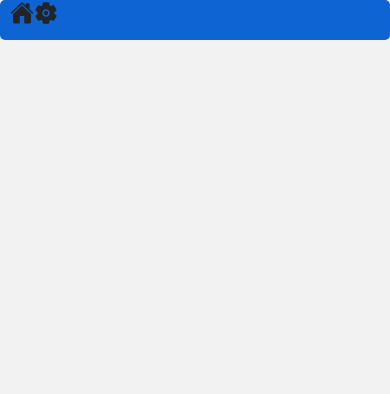
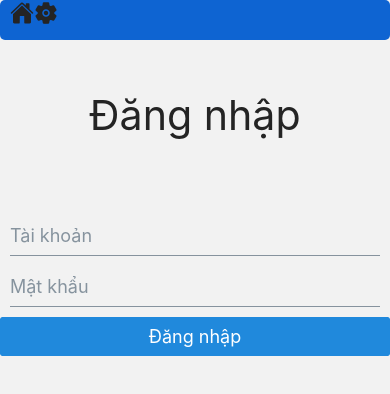
Before and after one commit to YumeAyasaki/image_captioning, a React Native app in the folder client/: screen / in a window 390 px wide. Both pictures are taken after a click on the button "Đăng nhập". Shown: the top 394 px of the page. Built offline with nearby package versions, Linux system fonts and the light colour scheme.

Commit message:
Add login and register screens.

```diff
--- a/client/src/Screens/Login.tsx
+++ b/client/src/Screens/Login.tsx
@@ -1,14 +1,50 @@
 import * as React from 'react';
-import {View} from 'react-native';
+import {StyleSheet, View, TextInput} from 'react-native';
 import {NativeStackScreenProps} from '@react-navigation/native-stack';
+import {Input, Text} from '@rneui/themed';
+import {Input as BaseInput, Button} from '@rneui/base';
 
 import {RootStackParamList} from '../Constants/ScreenTypes';
 
 type Props = NativeStackScreenProps<RootStackParamList, 'Login'>;
 
+const styles = StyleSheet.create({
+  container: {
+    display: 'flex',
+    flex: 1,
+  },
+  titleContainer: {
+    display: 'flex',
+    flexDirection: 'row',
+    justifyContent: 'center',
+    alignItems: 'center',
+    marginTop: 50,
+  },
+  formContainer: {
+    flex: 1,
+    marginTop: 75,
+  },
+});
+
 export function Login({navigation}: Props) {
+  const formRef = {
+    // https://github.com/react-native-elements/react-native-elements/issues/3202#issuecomment-1367369969
+    username: React.createRef<TextInput & BaseInput>(),
+    password: React.createRef<TextInput & BaseInput>(),
+  };
   console.log(navigation);
-  return <View />;
+  return (
+    <View style={styles.container}>
+      <View style={styles.titleContainer}>
+        <Text h1>Đăng nhập</Text>
+      </View>
+      <View style={styles.formContainer}>
+        <Input ref={formRef.username} placeholder="Tài khoản" />
+        <Input ref={formRef.password} placeholder="Mật khẩu" />
+        <Button>Đăng nhập</Button>
+      </View>
+    </View>
+  );
 }
 
 export type LoginProps = Props;
--- a/client/src/Screens/Register.tsx
+++ b/client/src/Screens/Register.tsx
@@ -1,14 +1,52 @@
 import * as React from 'react';
-import {View} from 'react-native';
+import {View, StyleSheet, TextInput} from 'react-native';
 import {NativeStackScreenProps} from '@react-navigation/native-stack';
+import {Input, Text} from '@rneui/themed';
+import {Input as BaseInput, Button} from '@rneui/base';
 
 import {RootStackParamList} from '../Constants/ScreenTypes';
 
 type Props = NativeStackScreenProps<RootStackParamList, 'Register'>;
 
+const styles = StyleSheet.create({
+  container: {
+    display: 'flex',
+    flex: 1,
+  },
+  titleContainer: {
+    display: 'flex',
+    flexDirection: 'row',
+    justifyContent: 'center',
+    alignItems: 'center',
+    marginTop: 50,
+  },
+  formContainer: {
+    flex: 1,
+    marginTop: 75,
+  },
+});
+
 export function Register({navigation}: Props) {
   console.log(navigation);
-  return <View />;
+  const formRef = {
+    // https://github.com/react-native-elements/react-native-elements/issues/3202#issuecomment-1367369969
+    username: React.createRef<TextInput & BaseInput>(),
+    password: React.createRef<TextInput & BaseInput>(),
+    rePassword: React.createRef<TextInput & BaseInput>(),
+  };
+  return (
+    <View style={styles.container}>
+      <View style={styles.titleContainer}>
+        <Text h1>Đăng ký</Text>
+      </View>
+      <View style={styles.formContainer}>
+        <Input ref={formRef.username} placeholder="Tài khoản" />
+        <Input ref={formRef.password} placeholder="Mật khẩu" />
+        <Input ref={formRef.rePassword} placeholder="Nhập lại mật khẩu" />
+        <Button>Đăng nhập</Button>
+      </View>
+    </View>
+  );
 }
 
 export type RegisterProps = Props;
--- a/client/src/Screens/index.tsx
+++ b/client/src/Screens/index.tsx
@@ -1,5 +1,5 @@
 import * as React from 'react';
-import {View} from 'react-native';
+import {StyleSheet, View} from 'react-native';
 
 import NavBar from '../Components/Navbar';
 
@@ -9,9 +9,17 @@ type Props = {
   props: any;
 };
 
+// Temp styling
+const styles = StyleSheet.create({
+  container: {
+    display: 'flex',
+    flex: 1,
+  },
+});
+
 const Screen = ({navigation, children, props}: Props) => {
   return (
-    <View style={{display: 'flex', flex: 1}}>
+    <View style={styles.container}>
       {/* Pass the navigation and other props to the children */}
       <NavBar navigation={navigation} />
       {React.createElement(children, {navigation, ...props})}
```
